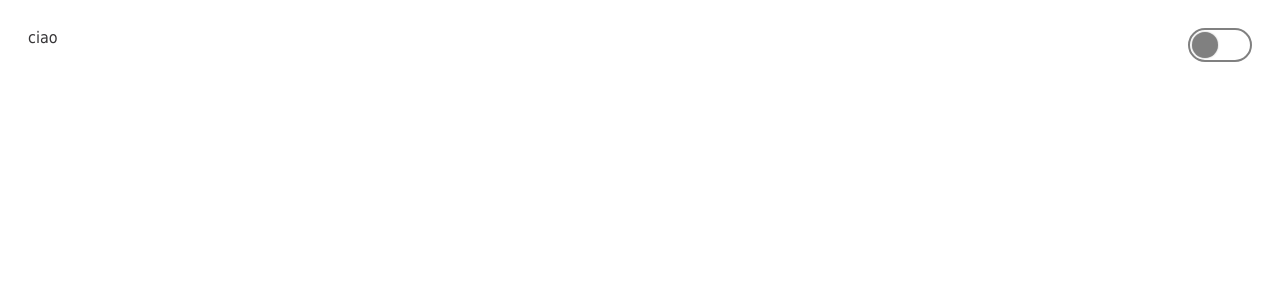
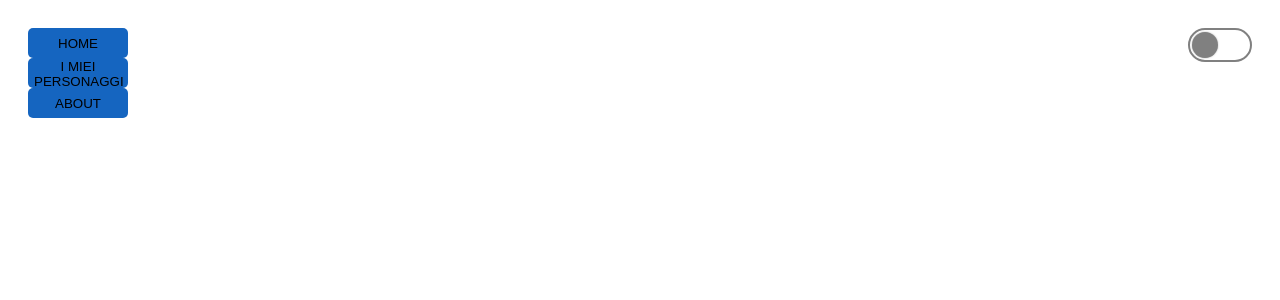
Before and after one commit to AudereSemper/rick-and-morty, a React (Create React App) app: page / in a window 1280 px wide. Shown: the top 300 px of the page. Built offline with nearby package versions, Linux system fonts and the light colour scheme.

Commit message:
corrected version of history due to a bug

```diff
--- a/package.json
+++ b/package.json
@@ -15,7 +15,7 @@
     "@types/react-redux": "^7.1.7",
     "@types/styled-components": "^5.1.7",
     "connected-react-router": "^6.8.0",
-    "history": "^5.0.0",
+    "history": "^4.10.1",
     "react": "^17.0.1",
     "react-dom": "^17.0.1",
     "react-redux": "^7.1.0-rc.1",
--- a/src/app/components/CustomButton/index.tsx
+++ b/src/app/components/CustomButton/index.tsx
@@ -0,0 +1,18 @@
+import React from 'react';
+import { ButtonContainer, Button } from './styles';
+import CustomButtonProps from './types';
+
+export default function CustomButton({
+  text,
+  bgColor,
+  onClick,
+  selected,
+}: CustomButtonProps) {
+  return (
+    <ButtonContainer selected={selected || false}>
+      <Button bgColor={bgColor} onClick={onClick}>
+        {text}
+      </Button>
+    </ButtonContainer>
+  );
+}
--- /dev/null
+++ b/src/app/components/CustomButton/types.ts
@@ -0,0 +1,8 @@
+interface CustomButtonProps {
+  selected?: boolean;
+  text: string;
+  bgColor?: string;
+  onClick: (t: any) => void;
+}
+
+export default CustomButtonProps;
--- a/src/app/components/Menu/index.tsx
+++ b/src/app/components/Menu/index.tsx
@@ -1,12 +1,39 @@
 import React from 'react';
+import CustomButton from 'src/app/components/CustomButton';
+import { useSelector, useDispatch } from 'react-redux';
+import { push } from 'connected-react-router';
+import MenuContainer from './styles';
+import MenuVoices from './constants';
+import Voice from './types';
 
-const Menu = () => {
-  console.log('ciao');
+export default function index() {
+  const dispatch = useDispatch();
+  const location = useSelector((state: any) => state.router.location);
+
+  const menuAction = (page: {}) => {
+    console.log('sei qua', page);
+    dispatch(push(`/${page}`));
+  };
+
+  const currentPath = location.pathname;
+
+  const voices = [
+    MenuVoices.home,
+    MenuVoices.myCharacters,
+    MenuVoices.about,
+  ];
+
   return (
-    <div>
-      ciao
-    </div>
+    <MenuContainer>
+      {voices.map(({ text, value, regexp }: Voice) => (
+        <CustomButton
+          key={text}
+          text={text.toUpperCase()}
+          // textColor={regexp.test(currentPath) ? 'white' : 'black'}
+          selected={regexp.test(currentPath)}
+          onClick={() => menuAction(value)}
+        />
+      ))}
+    </MenuContainer>
   );
-};
-
-export default Menu;
+}
--- /dev/null
+++ b/src/app/components/Menu/styles.ts
@@ -0,0 +1,7 @@
+import styled from 'styled-components';
+
+const MenuContainer = styled.div`
+
+`;
+
+export default MenuContainer;
--- /dev/null
+++ b/src/app/components/Menu/types.ts
@@ -0,0 +1,7 @@
+interface Voice {
+  regexp: RegExp,
+  text: string,
+  value: (x: any) => string
+}
+
+export default Voice;
```
Also changed, not shown: 2 other files (tests, documents, lock files or other folders).
